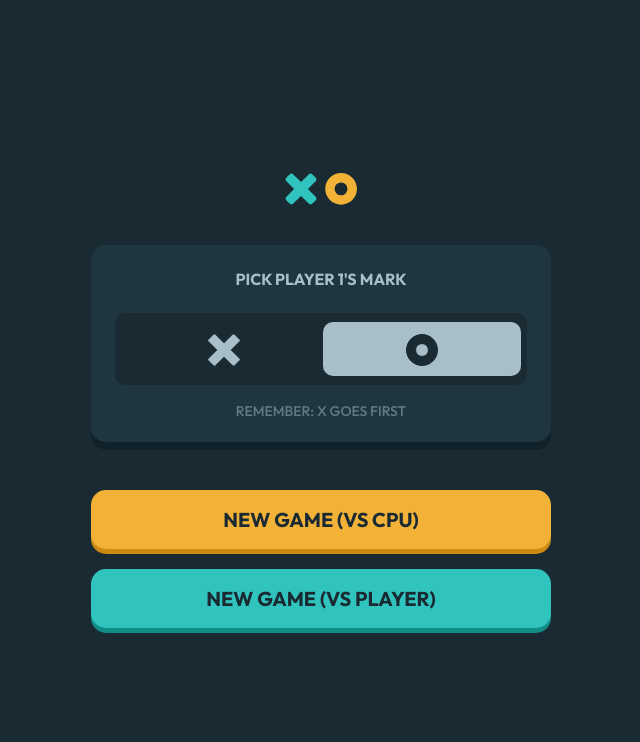
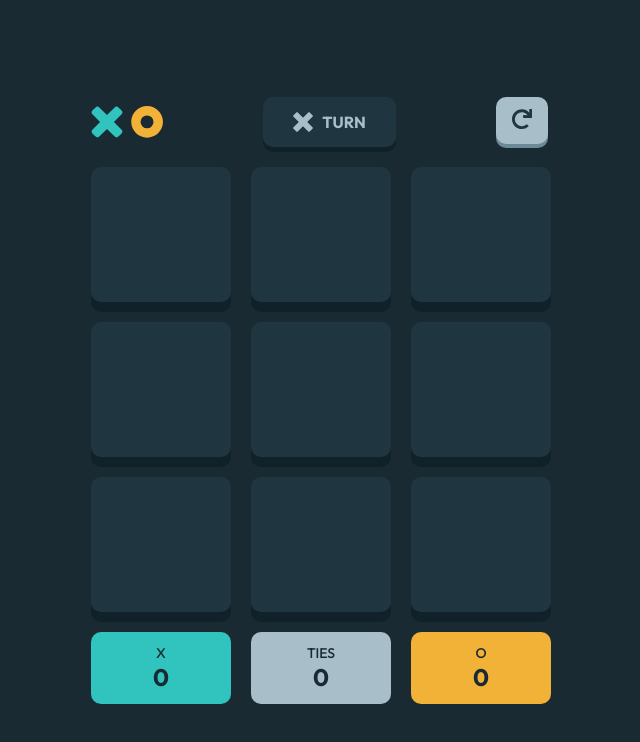
Before and after one commit to Refrkehl/Tic-tac-toe, a plain HTML site: page index.html in a window 1280 px wide. Both pictures are taken after a click on the button "NEW GAME (VS CPU)". Shown: the whole page, without its empty margins (319-959 px from the left). Drawn offline with Linux system fonts and the light colour scheme.

Commit message:
added new functions

```diff
--- a/css/index.css
+++ b/css/index.css
@@ -277,6 +277,7 @@
 
     background-color: var(--popup-bg);
     box-shadow: 0px 10px 0px 0px var(--bg-shadow);
+    border-style: none;
     border-radius: 10px;
     align-items: center;
 
--- a/index.html
+++ b/index.html
@@ -47,35 +47,26 @@
                 </div>
 
                 <div class="game-field__container">
-                    <div id="00" class="game-field__cell">
-                        <img class="game-field__cell-img" src="">
-                    </div>
-                    <div id="01" class="game-field__cell">
-                        <img class="game-field__cell-img" src="">
-                    </div>
-                    <div id="02" class="game-field__cell">
-                        <img class="game-field__cell-img" src="">
-                    </div>
+                    <input type="button" value="" id="00" class="game-field__cell">
+                    </input>
+                    <input type="button" value="" id="01" class="game-field__cell">
+                    </input>
+                    <input type="button" value="" id="02" class="game-field__cell">
+                    </input>
 
-                    <div id="10" class="game-field__cell">
-                        <img class="game-field__cell-img" src="">
-                    </div>
-                    <div id="11" class="game-field__cell">
-                        <img class="game-field__cell-img" src="">
-                    </div>
-                    <div id="12" class="game-field__cell">
-                        <img class="game-field__cell-img" src="">
-                    </div>
+                    <input type="button" value="" id="10" class="game-field__cell">
+                    </input>
+                    <input type="button" value="" id="11" class="game-field__cell">
+                    </input>
+                    <input type="button" value="" id="12" class="game-field__cell">
+                    </input>
 
-                    <div id="20" class="game-field__cell">
-                        <img class="game-field__cell-img" src="">
-                    </div>
-                    <div id="21" class="game-field__cell">
-                        <img class="game-field__cell-img" src="">
-                    </div>
-                    <div id="22" class="game-field__cell">
-                        <img class="game-field__cell-img" src="">
-                    </div>
+                    <input type="button" value="" id="20" class="game-field__cell">
+                    </input>
+                    <input type="button" value="" id="21" class="game-field__cell">
+                    </input>
+                    <input type="button" value="" id="22" class="game-field__cell">
+                    </input>
                 </div>
 
                 <div class="game-field__footer">
--- a/js/index.js
+++ b/js/index.js
@@ -9,8 +9,10 @@ const winCombinations = [
     [3,6,9],
 ]
 
-const fieldCells = document.querySelectorAll('.game-field__cell'); //ячейки игрового поля
-
+let fieldArray = []
+//let player1 = 'X';
+let player = 'x';
+const newGameMenu = document.querySelector('.new-game__menu'); //контейнер меню выбора игры
 const pickX = document.querySelector('.new-game__cross'); //выбор иконки
 const imgX = pickX.querySelector('.cross-img');
 const pickO = document.querySelector('.new-game__circle'); //выбор иконки
@@ -19,8 +21,9 @@ const vsCpuBtn = document.querySelector('.new-game__vs-cpu'); //кнопка м
 const vsPlayerBtn = document.querySelector('.new-game__vs-player'); //кнопка меню игры против другого игрока
 
 const restartButton = document.querySelector('.game-field__restart'); //кнопка рестарта игры
+const fieldSection = document.querySelector('.game-field'); // секция с игрой
 const gameField = document.querySelector('.game-field__container'); //поле игры
-
+const fieldCells = document.querySelectorAll('.game-field__cell'); //ячейки игрового поля
 const quitButton = document.querySelector('.popup__quit-button'); //выход из игры
 const resetButton = document.querySelector('.popup__reset-button'); //кнопка сброса
 
@@ -47,16 +50,36 @@ function pickedO() {
 }
 
 
-function getField () {
+function getField() {
     const newarr = Array.prototype.map.call(fieldCells, ({id}) => id);
     let num = newarr.length - 1;
     let arar = newarr[num].split('', 2);
-    let arr1 = []
+
 
     for (let i = 0; i <= arar[0]; i++) {
-        arr1[i] = [];
+        fieldArray [i] = [];
         for (let j = 0; j <= arar[1]; j++) {
-            arr1[i][j] = document.getElementById(`${i}${j}`);
+            fieldArray [i][j] = document.getElementById(`${i}${j}`).value;
         }
     }
 }
+
+function menuGameToggle(){
+    newGameMenu.classList.toggle('hidden');
+    fieldSection.classList.toggle('hidden');
+}
+
+vsCpuBtn.addEventListener('click', function () {
+    menuGameToggle();
+    getField();
+});
+vsPlayerBtn.addEventListener('click', menuGameToggle)
+fieldCells.forEach((cell) => {
+    cell.addEventListener('click', function(evt){
+        evt.target.value = player;
+        player === "x" ? (player = "o") : (player = "x");
+        evt.target.disabled = true;
+        getField();
+        console.log(fieldArray);
+    })
+});
```
